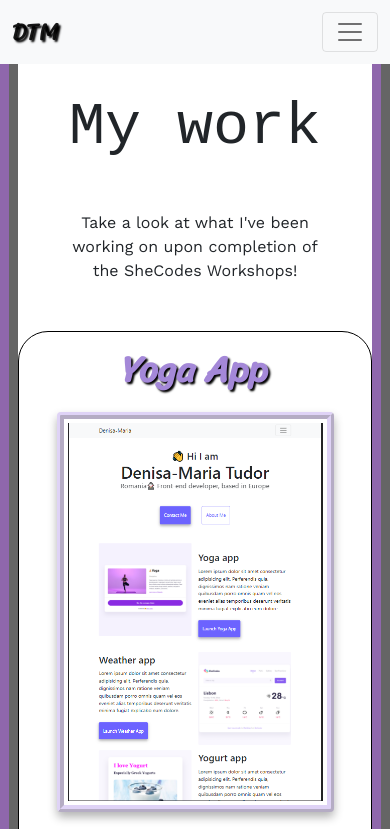
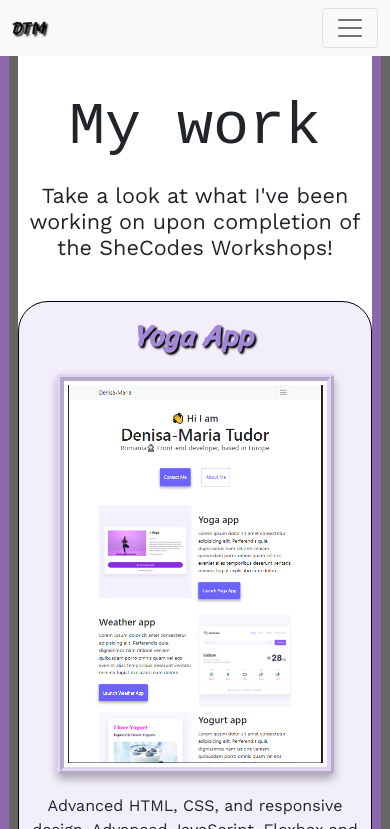
Before and after one commit to TDenisaM/my-portfolio, a plain HTML site: page work.html in a window 390 px wide. Shown: the top 829 px of the page. Drawn offline with nearby package versions, Linux system fonts and the light colour scheme; a web font is replaced by a local one.

Commit message:
final touch

```diff
--- a/styles/portfolio.css
+++ b/styles/portfolio.css
@@ -39,6 +39,9 @@ h3 {
   font-weight: bolder;
   color: white;
   text-shadow: 3px 3px 3px black;
+}
+h4 {
+  margin: 20px 10px 40px;
 }
 
 .btn-branding {
@@ -111,11 +114,15 @@ h3 {
   border: var(--branding-border);
 }
 .workpage-content a {
-  font-size: 37px;
+  font-size: 30px;
+}
+.app-box a {
+  font-size: 30px;
 }
 .app-box {
   border: 1px solid black;
   border-radius: 30px;
+  background-color: var(--small-links-bg);
 }
 .app-box:hover {
   opacity: 0.7;
@@ -168,6 +175,12 @@ h3 {
 .coded-by a {
   opacity: 0.7;
 }
+@media (max-width: 990px) {
+  .small-links:hover,
+  .small-links {
+    font-size: 18px;
+  }
+}
 @media (max-width: 800px) {
   .knowledge {
     display: none;
@@ -213,6 +226,10 @@ h3 {
     padding-top: 20px;
     text-align: center;
   }
+  .workpage-content {
+    max-width: 400px;
+  }
+
   .knowledge {
     display: none;
   }
@@ -243,4 +260,8 @@ h3 {
   .app-box a {
     font-size: 30px;
   }
+  .small-links:hover,
+  .small-links {
+    font-size: 14px;
+  }
 }
--- a/work.html
+++ b/work.html
@@ -106,12 +106,12 @@
         </div>
       </nav>
       <h1 class="text-center mt-5">My work</h1>
-      <p class="text-center m-5">
+      <h4 class="text-center">
         Take a look at what I've been working on upon completion of the SheCodes
         Workshops!
-      </p>
-      <div class="container workpage-content">
-        <div class="row d-flex justify-content-evenly align-items-center">
+      </h4>
+      <div class="container-fluid workpage-content">
+        <div class="row d-flex justify-content-evenly">
           <div class="col-sm-4 app-box">
             <h3 class="text-center m-3">
               <a
@@ -161,7 +161,7 @@
                 class="small-links"
                 title="Denisa M Tudor's portfolio about her and her work,fully Responsive"
               >
-                Portfolio Website</a
+                Portfolio</a
               >
             </h3>
             <img
```
Also changed, not shown: resume.html (+9 -9 lines).
